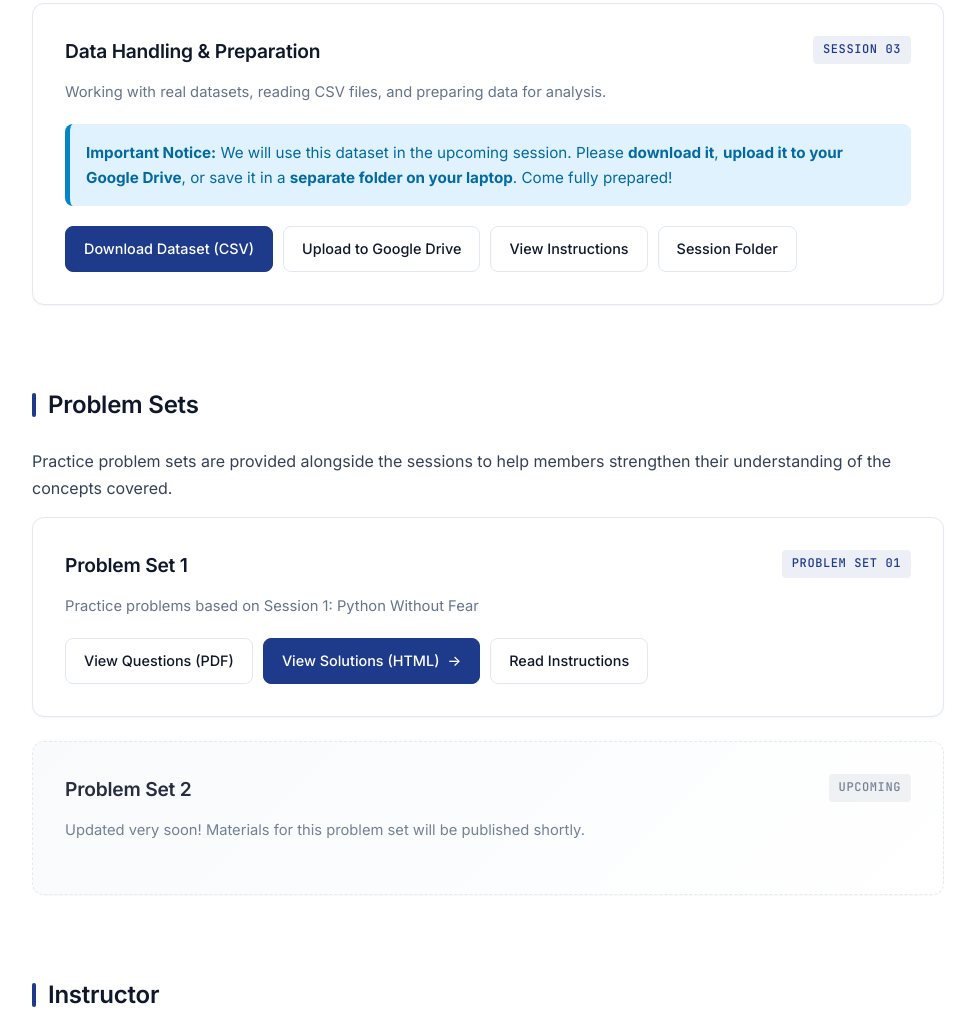
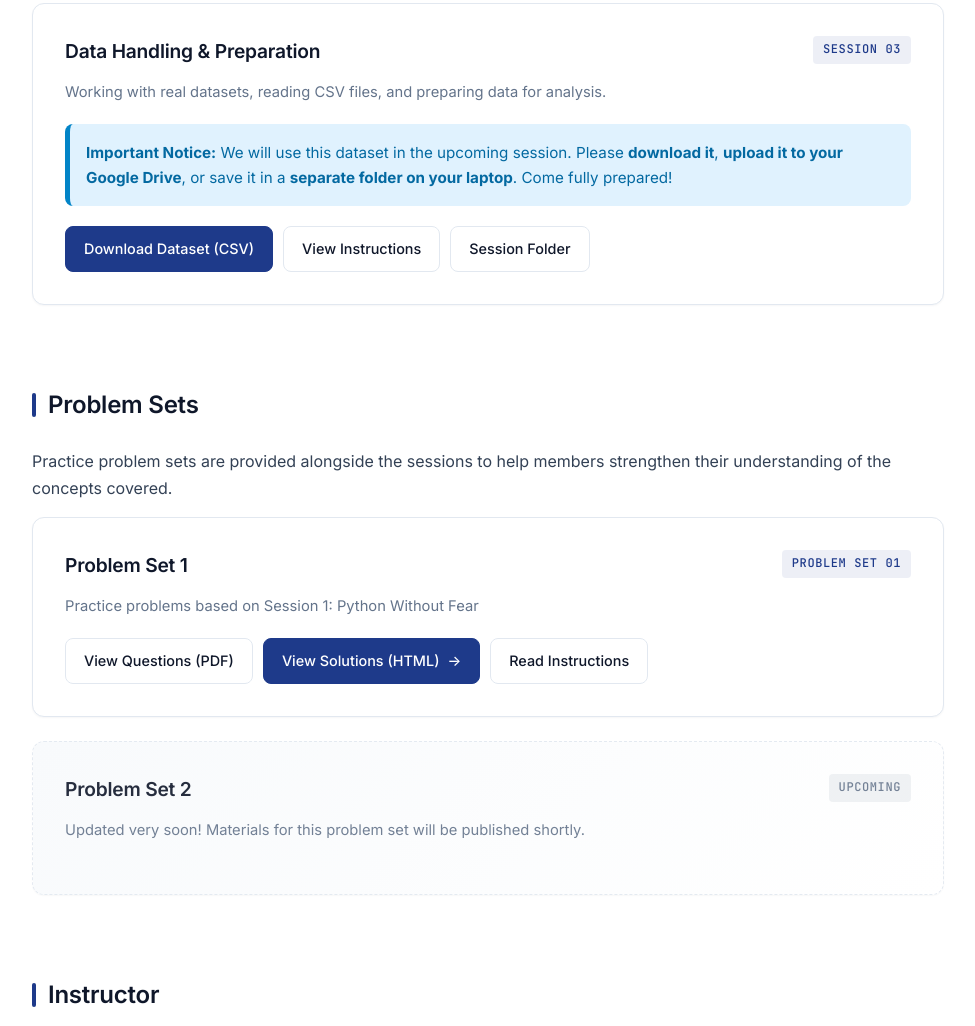
Before and after one commit to R-code11/colab-notebooks-python, a plain HTML site: page index.html in a window 1280 px wide. Shown: the part 1548-2574 px from the top of the page, without its empty margins (152-1127 px from the left). Drawn offline with Linux system fonts and the light colour scheme.

Commit message:
Fix HTML links for dataset and instructions

```diff
--- a/index.html
+++ b/index.html
@@ -608,11 +608,6 @@
             Download Dataset (CSV)
           </a>
           <a class="btn"
-             href="https://drive.google.com/drive/folders/1YOUR_DRIVE_FOLDER_LINK"
-             target="_blank" rel="noopener">
-            Upload to Google Drive
-          </a>
-          <a class="btn"
             href="./sessions/session-3/README.md"
             target="_blank" rel="noopener">
             View Instructions
```
Lines whose indentation alone changed are shown as unchanged.
